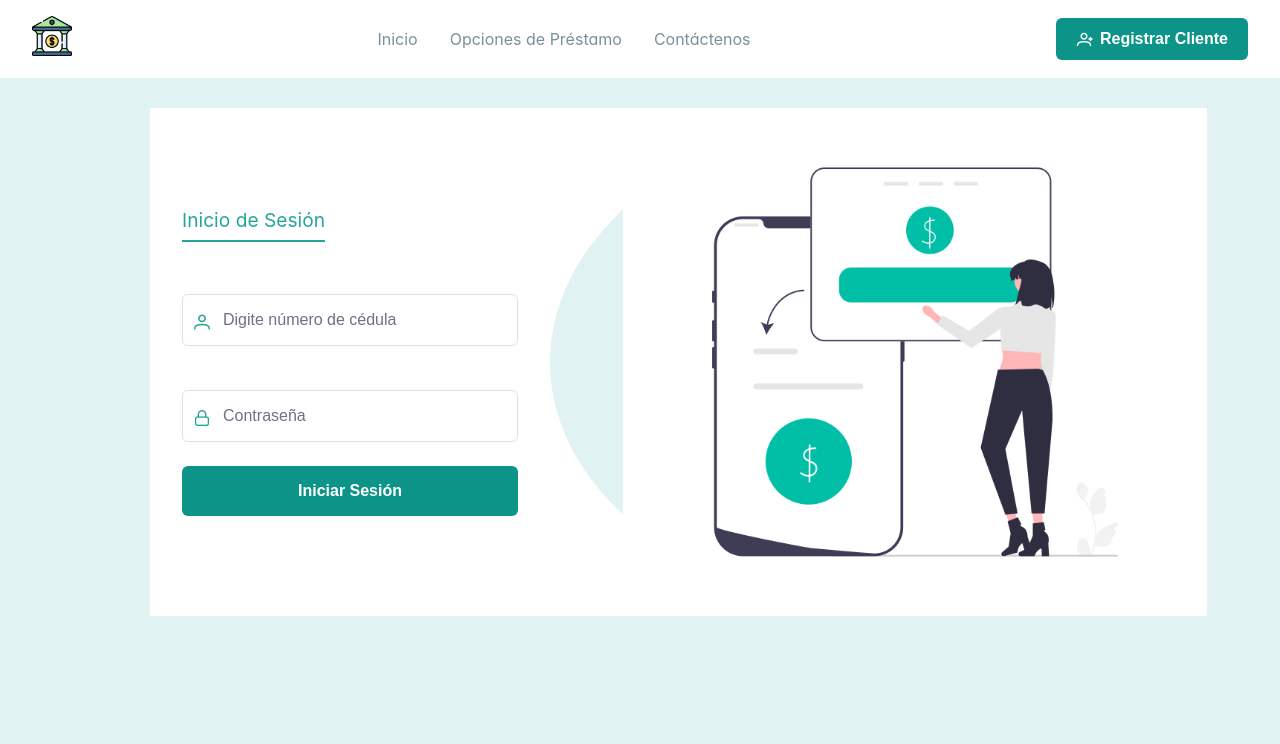
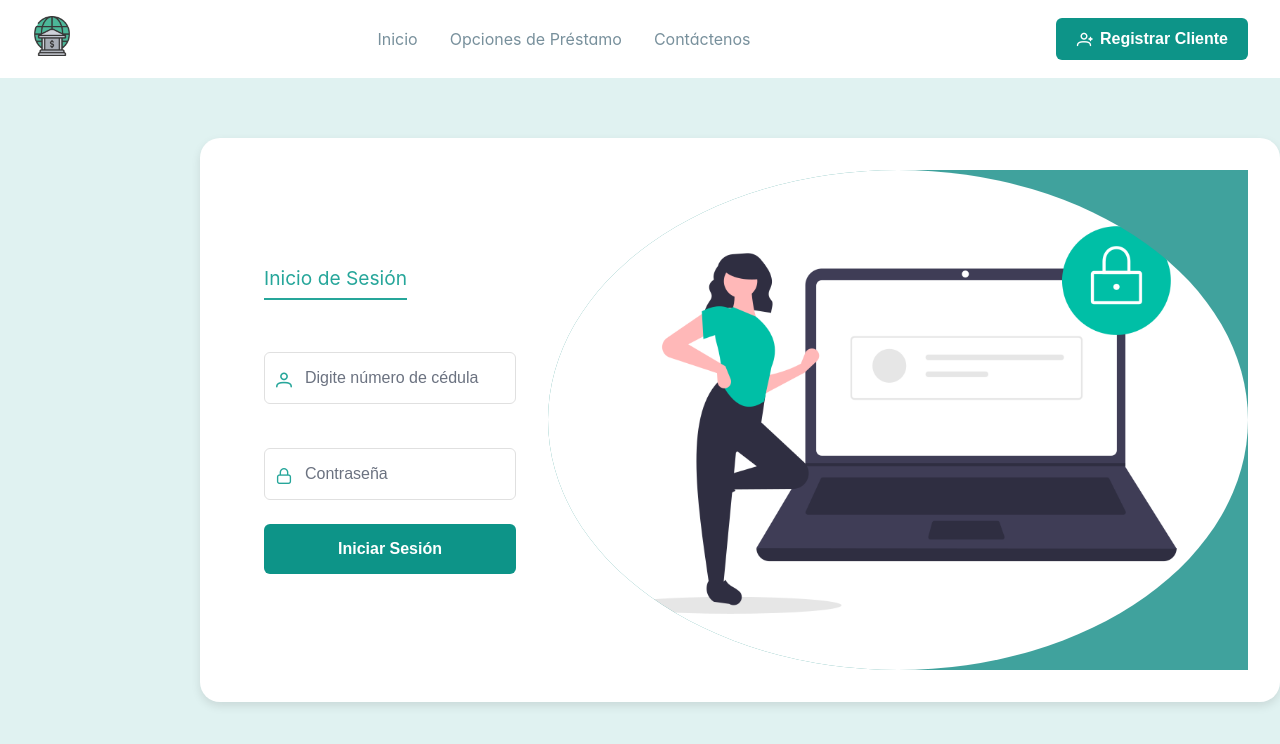
Before and after one commit to carlosnalpizar/ProyectoIng4, a React (Create React App) app in the folder frontend/: page / in a window 1280 px wide. Shown: the top 744 px of the page. Built offline with nearby package versions, Linux system fonts and the light colour scheme; a web font is replaced by a local one.

Commit message:
Actualización de front

```diff
--- a/frontend/src/Css/Login.css
+++ b/frontend/src/Css/Login.css
@@ -55,9 +55,21 @@ body{
     display: flex;
     align-items: center;
     background: white;
-    margin-top: 30px;
-    margin-left: 150px;
+    margin-top: 60px;
+    margin-left: 200px;
+    padding: 2rem;
+    max-height: 2500px !important;
+    /*Agregaalgodeespaciointerno*/border-radius: 20px;
+    /*Bordesredondeados*/box-shadow: 0 4px 10px rgba(0, 0, 0, 0.1);
+    /*Sombrasuave*/max-width: 1400px;
+    /*Defineunanchomáximo*/overflow: hidden;
+     /* Asegúrate de que el contenido no desborde los bordes */
+    -webkit-border-radius: 20px;
+    -moz-border-radius: 20px;
+    -ms-border-radius: 20px;
+    -o-border-radius: 20px;
 }
+
 
 .login-section {
     flex: 1;
@@ -144,13 +156,45 @@ body{
     display: flex;
     align-items: center;
     justify-content: center;
-    background: #e0f2f1;
+    background: #40a29d;
     border-radius: 50% 0 0 50%;
     -webkit-border-radius: 50% 0 0 50%;
     -moz-border-radius: 50% 0 0 50%;
     -ms-border-radius: 50% 0 0 50%;
     -o-border-radius: 50% 0 0 50%;
 }
+.active{
+    text-align: center;
+}
+
+.image-section {
+    position: relative; /* Para que los círculos se posicionen dentro de este contenedor */
+}
+
+
+.circle:nth-child(2) {
+    top: 30%;
+    left: 30%;
+    background-color: rgba(255, 123, 0, 0.5); /* Otro color para el segundo círculo */
+    z-index: 0; /* Coloca este círculo detrás */
+}
+
+.circle:nth-child(3) {
+    top: 50%;
+    left: 50%;
+    background-color: rgba(0, 255, 123, 0.5); /* Otro color para el tercer círculo */
+    z-index: 0;
+}
+
+.image-section img {
+    width: 80%;
+    height: auto;
+    border-radius: 50%; /* Si deseas que la imagen también sea circular */
+    object-fit: cover;
+    position: relative;
+    z-index: 2; /* La imagen estará sobre los círculos */
+}
+
 
 .decorative{
     border-radius: 60% 0 0 50%;
@@ -171,9 +215,12 @@ body{
 }
 
 .image-section img {
-    max-width: 80%;
-    height: auto;
+    width: 700px; /* Ancho fijo */
+    height: 500px; /* Alto fijo */
+    border-radius: 50%;
+    object-fit: cover;
 }
+
 
 @media (max-width: 768px) {
     .image-section {
--- a/frontend/src/Paginas/Login.jsx
+++ b/frontend/src/Paginas/Login.jsx
@@ -35,10 +35,13 @@ const Login = () => {
                         />
                     </span>
 
-                        <Button label="Iniciar Sesión" className="login-btn" />
+                    <Button label="Iniciar Sesión"  className="login-btn" />
                 </div>
             </div>
             <div className="image-section">
+                <div class="circle"></div>
+                <div class="circle"></div>
+                <div class="circle"></div>
                 <img src="/img/login.png" alt="Decorative" className='imagenLogin' />
             </div>
         </div>
```
Also changed, not shown: frontend/public/img/login.png, frontend/public/img/navbar.png. Lines whose indentation alone changed are shown as unchanged.
